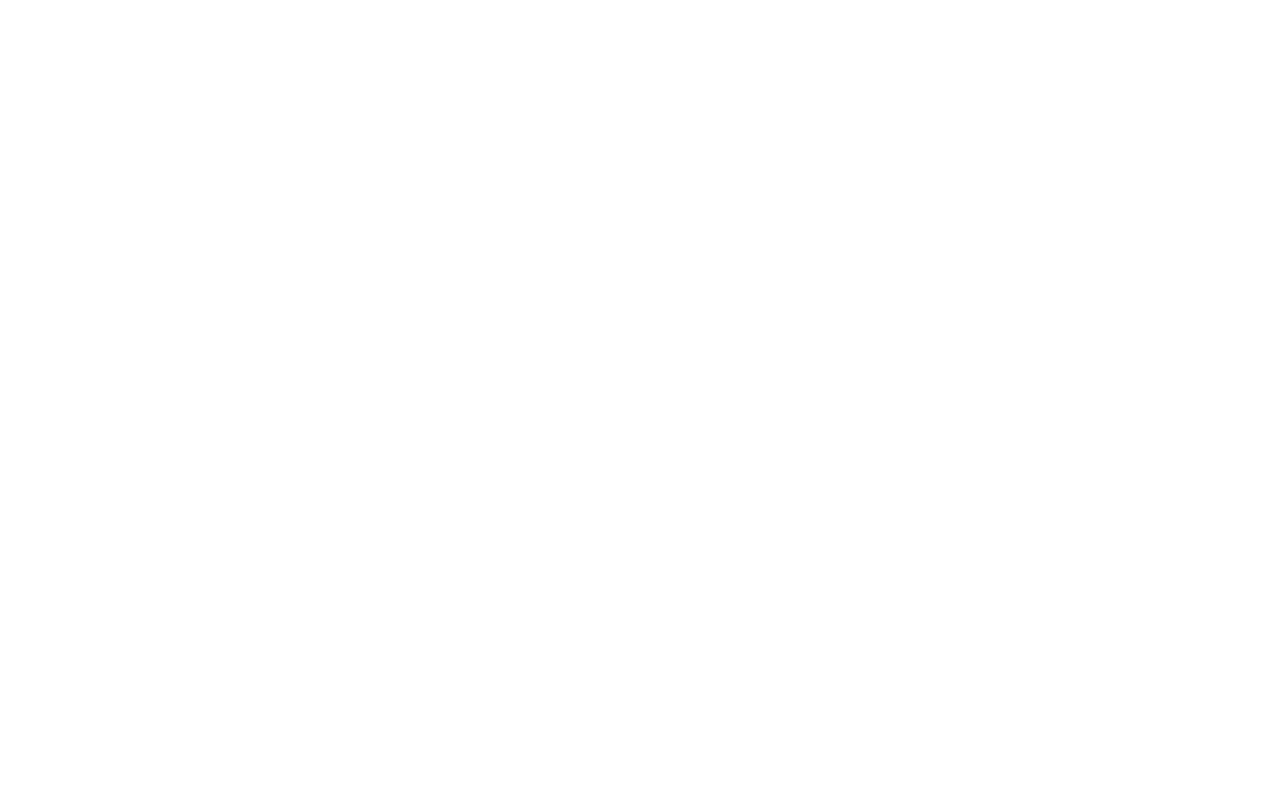
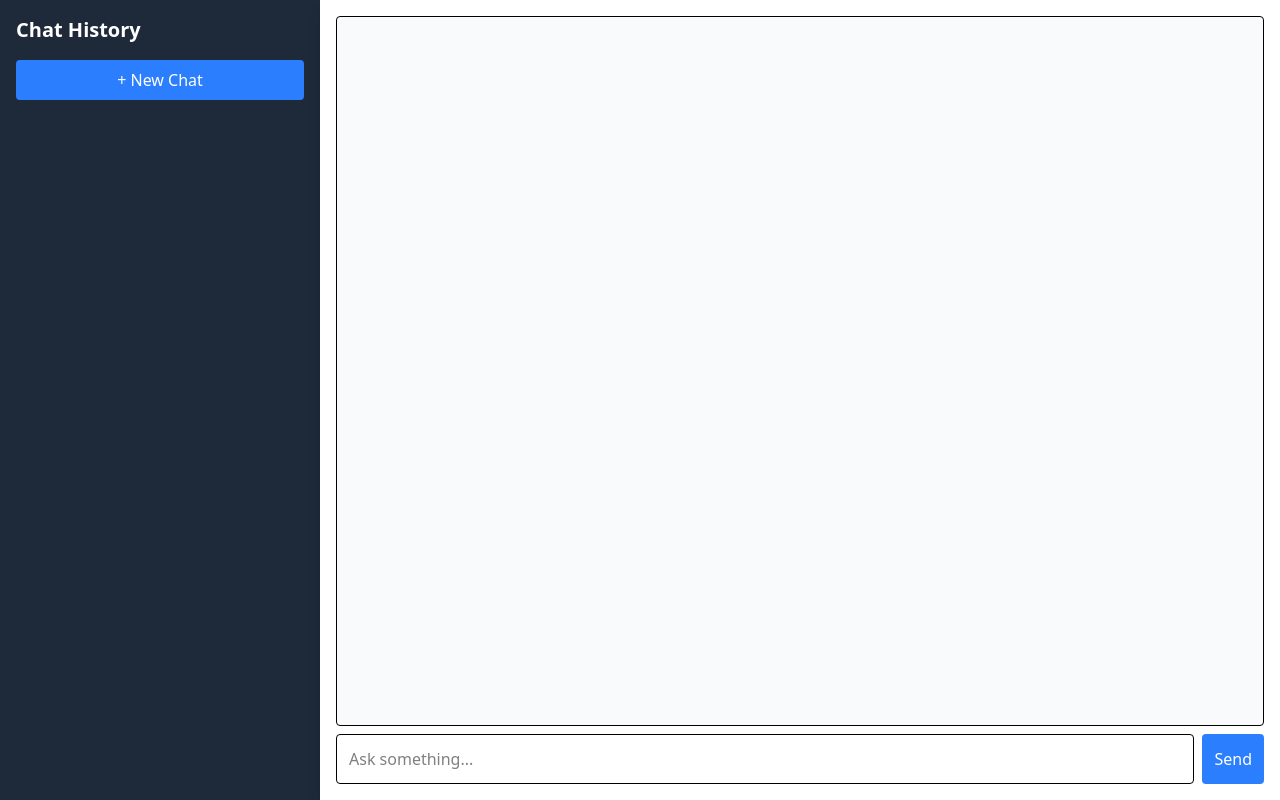
Before and after one commit to Tejas-Mehetre/Hackathon, a React (Vite) app: page /chatbot in a window 1280 px wide. Built offline with nearby package versions, Linux system fonts and the light colour scheme.

Commit message:
feat: basi chatbot interface

```diff
--- a/package.json
+++ b/package.json
@@ -15,7 +15,8 @@
     "@mui/material": "^6.4.6",
     "@tailwindcss/vite": "^4.0.9",
     "react": "^19.0.0",
-    "react-dom": "^19.0.0"
+    "react-dom": "^19.0.0",
+    "react-router-dom": "^7.2.0"
   },
   "devDependencies": {
     "@eslint/js": "^9.21.0",
--- a/src/App.jsx
+++ b/src/App.jsx
@@ -1,7 +1,15 @@
+import Chatbot from "./component/chatbot";
+import { BrowserRouter, Route, Routes } from "react-router-dom";
+
+
 function App() {
   return (
     <>
-
+      <BrowserRouter>
+        <Routes>
+          <Route path="/chatbot" element={<Chatbot />} />
+        </Routes>
+      </BrowserRouter>
     </>
   );
 }
--- /dev/null
+++ b/src/component/chatbot.jsx
@@ -0,0 +1,112 @@
+import React, { useState } from "react";
+
+const Chatbot = () => {
+  const [messages, setMessages] = useState([]);
+  const [input, setInput] = useState("");
+  const [loading, setLoading] = useState(false);
+  const [history, setHistory] = useState([]);
+
+  const handleSend = async () => {
+    if (!input.trim()) return;
+
+    const userMessage = { text: input, sender: "user" };
+    setMessages((prev) => [...prev, userMessage]);
+
+    setLoading(true);
+
+    try {
+      const response = await fetch("https://your-backend-api.com/chat", {
+        method: "POST",
+        headers: { "Content-Type": "application/json" },
+        body: JSON.stringify({ query: input }),
+      });
+
+      const data = await response.json();
+      const botMessage = { text: data.response, sender: "bot" };
+
+      setMessages((prev) => [...prev, botMessage]);
+    } catch (error) {
+      console.error("Error fetching response:", error);
+    }
+
+    setLoading(false);
+    setInput("");
+  };
+
+  // Save conversation history when user starts a new chat
+  const handleNewChat = () => {
+    if (messages.length > 0) {
+      setHistory((prev) => [
+        ...prev,
+        { id: Date.now(), messages: messages.slice() },
+      ]);
+      setMessages([]);
+    }
+  };
+
+  return (
+    <div className="flex h-screen bg-gray-100">
+      {/* Sidebar for Chat History */}
+      <div className="w-1/4 bg-gray-800 text-white p-4 overflow-y-auto">
+        <h2 className="text-xl font-semibold mb-4">Chat History</h2>
+        <button
+          className="w-full bg-blue-500 text-white py-2 mb-4 rounded"
+          onClick={handleNewChat}
+        >
+          + New Chat
+        </button>
+        <div className="space-y-2">
+          {history.map((session, index) => (
+            <div
+              key={session.id}
+              className="p-2 bg-gray-700 rounded cursor-pointer hover:bg-gray-600"
+              onClick={() => setMessages(session.messages)}
+            >
+              Chat {index + 1}
+            </div>
+          ))}
+        </div>
+      </div>
+
+      {/* Main Chat Section */}
+      <div className="w-3/4 flex flex-col justify-between h-full p-4 bg-white shadow-lg">
+        {/* Chat Display */}
+        <div className="flex-1 overflow-y-auto p-4 border rounded bg-gray-50">
+          {messages.map((msg, index) => (
+            <div
+              key={index}
+              className={`p-3 my-2 rounded-lg max-w-lg ${
+                msg.sender === "user"
+                  ? "bg-blue-500 text-white ml-auto"
+                  : "bg-gray-300 text-black"
+              }`}
+            >
+              {msg.text}
+            </div>
+          ))}
+          {loading && <p className="text-gray-500">Typing...</p>}
+        </div>
+
+        {/* Input Area */}
+        <div className="flex mt-2">
+          <input
+            type="text"
+            className="flex-1 p-3 border rounded"
+            value={input}
+            onChange={(e) => setInput(e.target.value)}
+            onKeyDown={(e) => e.key === "Enter" && handleSend()}
+            placeholder="Ask something..."
+          />
+          <button
+            className="ml-2 p-3 bg-blue-500 text-white rounded"
+            onClick={handleSend}
+          >
+            Send
+          </button>
+        </div>
+      </div>
+    </div>
+  );
+};
+
+export default Chatbot;
```
Also changed, not shown: 1 other file (tests, documents, lock files or other folders).
